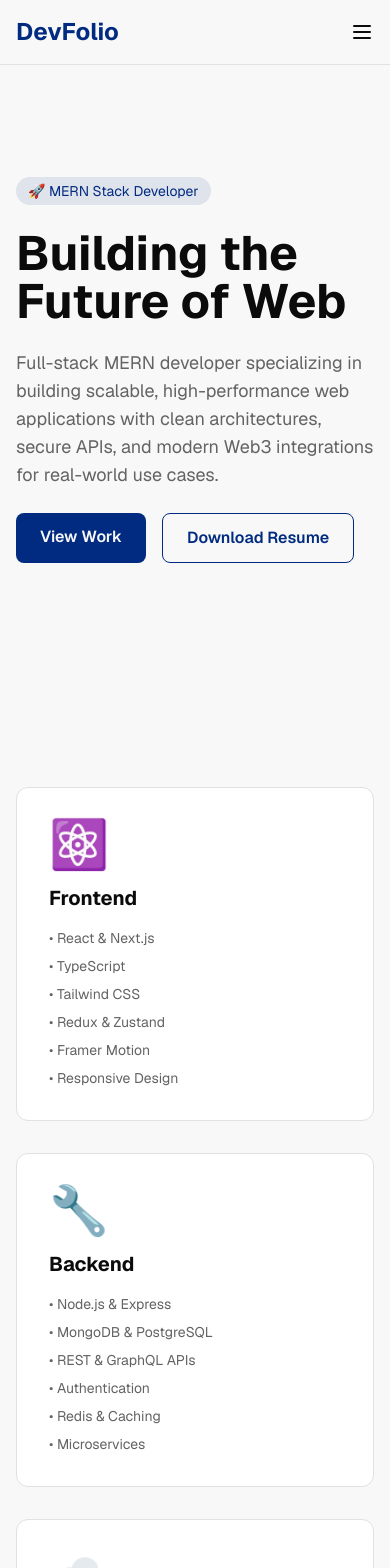
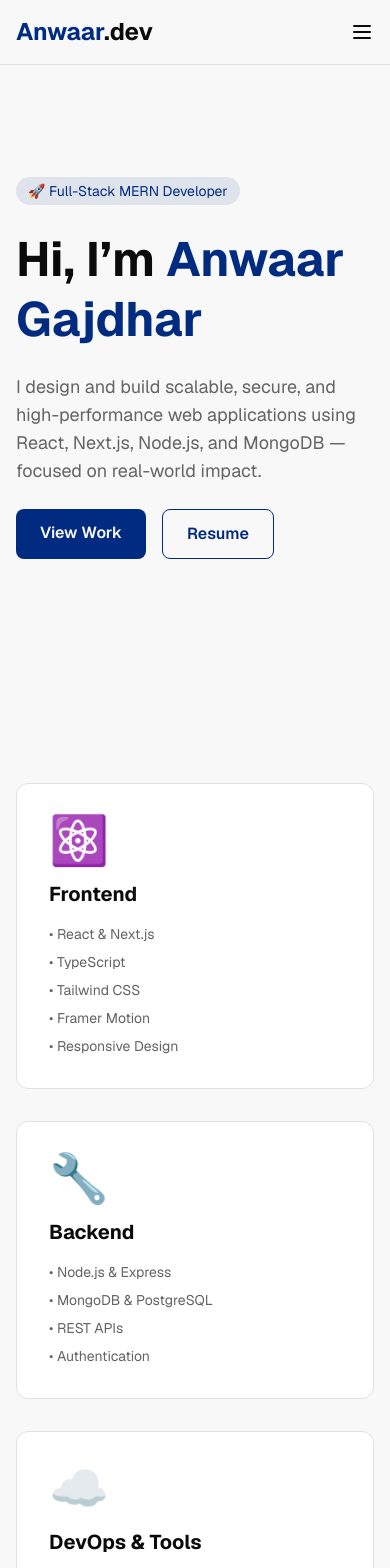
Before and after one commit to anwaargajdhar/portfolio, a Next.js app: page / in a window 390 px wide. Shown: the top 1568 px of the page. Built offline with nearby package versions, Linux system fonts and the light colour scheme.

Commit message:
your message

```diff
--- a/app/layout.tsx
+++ b/app/layout.tsx
@@ -15,10 +15,19 @@ const geistMono = Geist_Mono({
 })
 
 export const metadata: Metadata = {
-  title: 'MERN Stack Developer | Full-Stack Web Solutions',
+ title: 'Anwaar Gajdhar | MERN Stack Developer & Full-Stack Engineer',
   description:
-    'Professional MERN stack developer specializing in Web 2.0 and Web 3.0 technologies. Download my resume and explore innovative full-stack projects.',
-  generator: 'v0.app',
+    'Anwaar Gajdhar is a MERN Stack Developer specializing in React, Next.js, Node.js, and MongoDB. Building scalable, high-performance web applications.',
+  keywords: [
+    'Anwaar Gajdhar',
+    'MERN Stack Developer',
+    'Full Stack Developer',
+    'React Developer',
+    'Next.js Developer',
+    'Node.js Developer',
+    'Web Developer India',
+  ],
+  authors: [{ name: 'Anwaar Gajdhar' }],
   icons: {
     icon: [
       {
--- a/app/page.tsx
+++ b/app/page.tsx
@@ -2,6 +2,7 @@
 
 import { motion, type Variants } from 'framer-motion'
 import Link from 'next/link'
+import Image from 'next/image'
 import {
   Menu,
   X,
@@ -15,7 +16,7 @@ import { useState } from 'react'
 /* ---------------- Animation Variants ---------------- */
 
 const fadeUp: Variants = {
-  hidden: { opacity: 0, y: 30 },
+  hidden: { opacity: 0, y: 24 },
   visible: {
     opacity: 1,
     y: 0,
@@ -25,13 +26,11 @@ const fadeUp: Variants = {
 
 const container: Variants = {
   hidden: {},
-  visible: {
-    transition: { staggerChildren: 0.12 },
-  },
+  visible: { transition: { staggerChildren: 0.12 } },
 }
 
 const scaleIn: Variants = {
-  hidden: { opacity: 0, scale: 0.9 },
+  hidden: { opacity: 0, scale: 0.94 },
   visible: {
     opacity: 1,
     scale: 1,
@@ -54,66 +53,54 @@ export default function Home() {
     {
       title: 'Shodhavali – Academic Research Platform',
       description:
-      'A comprehensive academic research platform for publishing, discovering, and managing scholarly journals and research papers with advanced search and a responsive UI.',
-    tags: ['React', 'Next.js', 'Node.js', 'MongoDB'],
+        'A full-scale academic research platform for publishing and discovering scholarly journals with advanced search and role-based access.',
+      tags: ['Next.js', 'React', 'Node.js', 'MongoDB'],
     },
     {
       title: 'Aroha Solutions – Corporate Website',
       description:
-      'A modern, fast, and SEO-optimized corporate website showcasing IT services with a clean, professional, and service-focused layout.',
-    tags: ['React', 'Next.js', 'Tailwind CSS'],
+        'A high-performance, SEO-optimized corporate website built with modern UI and conversion-focused layouts.',
+      tags: ['Next.js', 'Tailwind CSS'],
     },
-
   ]
 
   const skillsData = [
     {
-      id: 1,
       icon: '⚛️',
       title: 'Frontend',
       skills: [
         'React & Next.js',
         'TypeScript',
         'Tailwind CSS',
-        'Redux & Zustand',
         'Framer Motion',
         'Responsive Design',
       ],
     },
     {
-      id: 2,
       icon: '🔧',
       title: 'Backend',
       skills: [
         'Node.js & Express',
         'MongoDB & PostgreSQL',
-        'REST & GraphQL APIs',
+        'REST APIs',
         'Authentication',
-        'Redis & Caching',
-        'Microservices',
       ],
     },
     {
-      id: 3,
       icon: '☁️',
       title: 'DevOps & Tools',
-      skills: [
-        'Docker & Kubernetes',
-        'AWS & Vercel',
-        'CI/CD Pipelines',
-        'Git & GitHub',
-        'Testing',
-        'Performance Optimization',
-      ],
+      skills: ['Docker', 'Vercel', 'Git & GitHub', 'Performance Optimization'],
     },
   ]
 
   return (
     <main className="min-h-screen bg-background text-foreground">
       {/* ---------------- NAV ---------------- */}
-      <nav className="sticky top-0 z-50 border-b border-border bg-background/90 backdrop-blur">
+      <nav className="sticky top-0 z-50 border-b border-border bg-background/80 backdrop-blur">
         <div className="max-w-7xl mx-auto px-4 py-4 flex justify-between items-center">
-          <span className="text-2xl font-bold text-primary">DevFolio</span>
+          <span className="text-2xl font-bold text-primary">
+            Anwaar<span className="text-foreground">.dev</span>
+          </span>
 
           <div className="hidden md:flex gap-8">
             {navLinks.map((link) => (
@@ -123,28 +110,10 @@ export default function Home() {
             ))}
           </div>
 
-          <button
-            onClick={() => setMobileMenuOpen(!mobileMenuOpen)}
-            className="md:hidden"
-          >
+          <button onClick={() => setMobileMenuOpen(!mobileMenuOpen)} className="md:hidden">
             {mobileMenuOpen ? <X /> : <Menu />}
           </button>
         </div>
-
-        {mobileMenuOpen && (
-          <div className="md:hidden border-t border-border px-4 py-4 space-y-3">
-            {navLinks.map((link) => (
-              <a
-                key={link.name}
-                href={link.href}
-                onClick={() => setMobileMenuOpen(false)}
-                className="block"
-              >
-                {link.name}
-              </a>
-            ))}
-          </div>
-        )}
       </nav>
 
       {/* ---------------- HERO ---------------- */}
@@ -157,47 +126,37 @@ export default function Home() {
         >
           <motion.div variants={fadeUp} className="space-y-6">
             <span className="inline-block px-3 py-1 bg-primary/10 text-primary rounded-full text-sm">
-              🚀 MERN Stack Developer
+              🚀 Full-Stack MERN Developer
             </span>
 
-            <h1 className="text-5xl md:text-6xl font-bold">
-              Building the Future of Web
+            <h1 className="text-5xl md:text-6xl font-bold leading-tight">
+              Hi, I’m <span className="text-primary">Anwaar Gajdhar</span>
             </h1>
 
-            <p className="text-muted-foreground text-lg">
-              Full-stack MERN developer specializing in building scalable, high-performance web applications with clean architectures, secure APIs, and modern Web3 integrations for real-world use cases.
+            <p className="text-muted-foreground text-lg max-w-xl">
+              I design and build scalable, secure, and high-performance web applications
+              using React, Next.js, Node.js, and MongoDB — focused on real-world impact.
             </p>
 
-
             <div className="flex gap-4">
-              <a
-                href="#projects"
-                className="px-6 py-3 bg-primary text-primary-foreground rounded-lg font-semibold"
-              >
+              <a href="#projects" className="px-6 py-3 bg-primary text-primary-foreground rounded-lg font-semibold">
                 View Work
               </a>
-
-              <a
-                href="/resume.pdf"
-                download
-                className="px-6 py-3 border border-primary text-primary rounded-lg font-semibold"
-              >
-                Download Resume
+              <a href="/resume.pdf" download className="px-6 py-3 border border-primary text-primary rounded-lg font-semibold">
+                Resume
               </a>
             </div>
           </motion.div>
 
-          <motion.div
-            variants={fadeUp}
-            className="hidden md:flex h-96 rounded-2xl bg-primary/10 border border-border items-center justify-center"
-          >
-            <img
+          <motion.div variants={fadeUp} className="hidden md:flex justify-center">
+            <Image
               src="https://cdn.dribbble.com/users/1162077/screenshots/3848914/programmer.gif"
-              alt="Developer animation"
-              className="w-72"
+              alt="Developer working illustration"
+              width={320}
+              height={320}
+              priority
             />
           </motion.div>
-
         </motion.div>
       </section>
 
@@ -212,7 +171,7 @@ export default function Home() {
         >
           {skillsData.map((cat) => (
             <motion.div
-              key={cat.id}
+              key={cat.title}
               variants={fadeUp}
               whileHover={{ y: -6 }}
               className="p-8 rounded-xl border border-border bg-card"
@@ -236,29 +195,18 @@ export default function Home() {
             Featured <span className="text-primary">Projects</span>
           </h2>
 
-          <motion.div
-            variants={container}
-            initial="hidden"
-            whileInView="visible"
-            viewport={{ once: true }}
-            className="grid md:grid-cols-2 gap-8"
-          >
-            {projects.map((p: any) => (
+          <motion.div className="grid md:grid-cols-2 gap-8">
+            {projects.map((p) => (
               <motion.div
                 key={p.title}
-                variants={scaleIn}
+                whileHover={{ y: -6 }}
                 className="p-8 rounded-xl border border-border bg-card"
               >
                 <h3 className="text-xl font-bold mb-2">{p.title}</h3>
-                <p className="text-sm text-muted-foreground mb-4">
-                  {p.description}
-                </p>
+                <p className="text-sm text-muted-foreground mb-4">{p.description}</p>
                 <div className="flex gap-2 flex-wrap">
-                  {p.tags.map((tag: any) => (
-                    <span
-                      key={tag}
-                      className="px-3 py-1 text-xs bg-primary/10 text-primary rounded-full"
-                    >
+                  {p.tags.map((tag) => (
+                    <span key={tag} className="px-3 py-1 text-xs bg-primary/10 text-primary rounded-full">
                       {tag}
                     </span>
                   ))}
@@ -267,117 +215,34 @@ export default function Home() {
             ))}
           </motion.div>
 
-          <Link
-            href="/projects"
-            className="inline-flex items-center gap-2 mt-12 text-primary font-semibold"
-          >
-            View All <ArrowRight />
+          <Link href="/projects" className="inline-flex items-center gap-2 mt-12 text-primary font-semibold">
+            View All Projects <ArrowRight />
           </Link>
         </div>
       </section>
-
-
-      {/* ---------------- ABOUT ---------------- */}
-      <section id="about" className="py-24 ">
-        <motion.div
-          variants={container}
-          initial="hidden"
-          whileInView="visible"
-          viewport={{ once: true }}
-          className="max-w-7xl mx-auto px-4 grid md:grid-cols-2 gap-12 items-center"
-        >
-          {/* Left Content */}
-          <motion.div variants={fadeUp} className="space-y-6">
-            <span className="inline-block px-3 py-1 bg-primary/10 text-primary rounded-full text-sm">
-              👋 About Me
-            </span>
-
-            <h2 className="text-4xl font-bold leading-tight">
-              Passionate Full-Stack Developer
-              <br />
-              Turning Ideas Into Scalable Products
-            </h2>
-
-            <p className="text-muted-foreground leading-relaxed">
-              I’m a MERN stack developer focused on building scalable, secure, and
-              high-performance web applications. I enjoy working across the entire
-              stack — from crafting clean and responsive user interfaces to designing
-              robust backend APIs and database architectures.
-            </p>
-
-            <p className="text-muted-foreground leading-relaxed">
-              With hands-on experience in real-world projects, I specialize in modern
-              JavaScript frameworks, cloud-ready deployments, and Web3 integrations.
-              My goal is to create impactful digital solutions that solve real
-              business problems.
-            </p>
-
-            <div className="flex gap-4 pt-2">
-              <Link
-                href="/about"
-                className="inline-flex items-center gap-2 px-6 py-3 bg-primary text-primary-foreground rounded-lg font-semibold"
-              >
-                More About Me <ArrowRight size={18} />
-              </Link>
-
-              <a
-                href="/resume.pdf"
-                download
-                className="px-6 py-3 border border-primary text-primary rounded-lg font-semibold"
-              >
-                View Resume
-              </a>
-            </div>
-          </motion.div>
-
-          {/* Right Visual */}
-          <motion.div
-            variants={fadeUp}
-            className="hidden md:flex h-96 rounded-2xl bg-gradient-to-br from-primary/20 to-accent/20 border border-border items-center justify-center"
-          >
-            <span className="text-8xl">👨‍💻</span>
-          </motion.div>
-        </motion.div>
-      </section>
-
-
-
 
       {/* ---------------- CONTACT ---------------- */}
       <section
         id="contact"
         className="py-28 text-center bg-gradient-to-r from-primary/10 to-accent/10"
       >
-        <motion.div variants={fadeUp} initial="hidden" whileInView="visible">
-          <h2 className="text-4xl font-bold mb-6">
-            Let’s Build Something Amazing
-          </h2>
+        <h2 className="text-4xl font-bold mb-6">Let’s Build Something Great</h2>
         <p className="text-muted-foreground mb-8">
-            Open to new opportunities and collaborations.
+          Open to full-time roles, freelance work, and collaborations.
         </p>
-          <Link
-            href="/contact"
-            className="px-8 py-3 bg-primary text-primary-foreground rounded-lg font-semibold"
-          >
+        <Link href="/contact" className="px-8 py-3 bg-primary text-primary-foreground rounded-lg font-semibold">
           Get In Touch
         </Link>
-        </motion.div>
       </section>
 
       {/* ---------------- FOOTER ---------------- */}
       <footer className="border-t border-border py-10 text-center text-sm text-muted-foreground">
         <div className="flex justify-center gap-6 mb-4">
-          <a href="#" aria-label="GitHub">
-            <Github size={18} />
-          </a>
-          <a href="#" aria-label="LinkedIn">
-            <Linkedin size={18} />
-          </a>
-          <a href="mailto:anwarsmailid@gmail.com" aria-label="Email">
-            <Mail size={18} />
-          </a>
+          <a href="https://www.linkedin.com/in/anwaar-gajdhar-anwaar-gajdhar-234bb5233?utm_source=share&utm_campaign=share_via&utm_content=profile&utm_medium=android_app" aria-label="GitHub"><Github size={18} /></a>
+          <a href="https://www.linkedin.com/posts/viriminfotech_hiringfreshers-joinourteam-2026passout-activity-7424039654674501633-DUNc?utm_source=social_share_send&utm_medium=android_app&rcm=ACoAADpgUggBV0i7MTW46c7cIrcluYZxxl3KjRk&utm_campaign=whatsapp" aria-label="LinkedIn"><Linkedin size={18} /></a>
+          <a href="mailto:anwarsmailid@gmail.com" aria-label="Email"><Mail size={18} /></a>
         </div>
-        © 2026 MERN Developer. All rights reserved.
+        © 2026 Anwaar Gajdhar. All rights reserved.
       </footer>
     </main>
   )
--- a/app/projects/page.tsx
+++ b/app/projects/page.tsx
@@ -112,7 +112,7 @@ export default function ProjectsPage() {
         <section className="py-28">
           <div className="max-w-7xl mx-auto px-4">
             <h1 className="text-5xl md:text-6xl font-bold mb-6">
-              My <span className="text-primary">Projects</span>
+              Our <span className="text-primary">Projects</span>
             </h1>
             <p className="text-xl text-muted-foreground max-w-3xl">
               Production-ready real-world projects.
@@ -203,7 +203,8 @@ export default function ProjectsPage() {
         </section>
 
         <footer className="border-t border-border py-10 text-center text-sm text-muted-foreground">
-          © 2026 MERN Developer. All rights reserved.
+          © 2026 Anwaar Gajdhar. MERN Stack Developer. All rights reserved.
+
         </footer>
       </motion.main>
     </>
--- a/package.json
+++ b/package.json
@@ -54,6 +54,7 @@
     "react-day-picker": "9.8.0",
     "react-dom": "19.2.0",
     "react-hook-form": "^7.60.0",
+    "react-icons": "^5.5.0",
     "react-resizable-panels": "^2.1.7",
     "recharts": "2.15.4",
     "sonner": "^1.7.4",
```
Also changed, not shown: app/contact/page.tsx (+54 -34 lines), 1 other file (tests, documents, lock files or other folders). Lines whose indentation alone changed are shown as unchanged.
